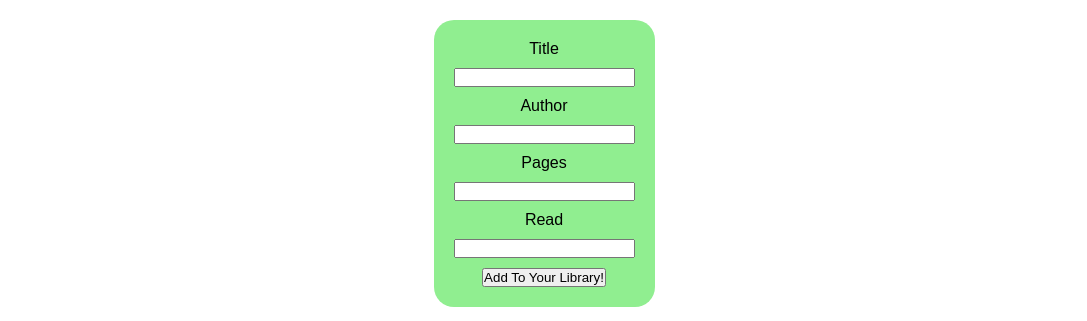
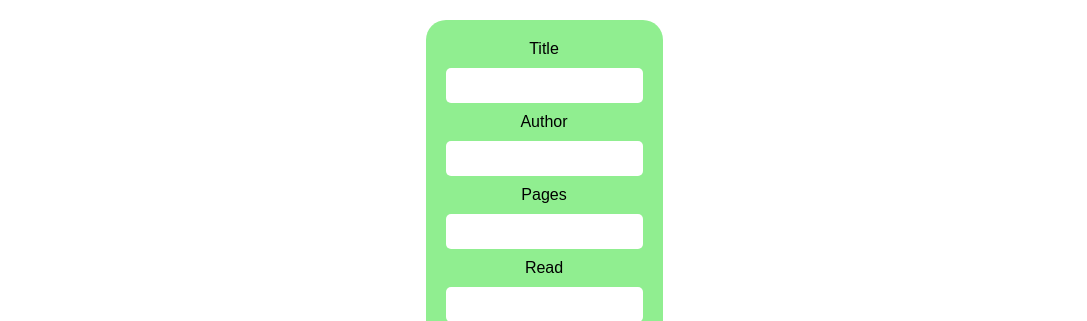
Before and after one commit to hamacodes/library, a plain HTML site: page index.html in a window 1280 px wide. Shown: the top 321 px of the page, without its empty margins (96-1183 px from the left). Drawn offline with Linux system fonts and the light colour scheme.

Commit message:
chore: Update form input styles and book card layout

```diff
--- a/styles.css
+++ b/styles.css
@@ -27,6 +27,12 @@ form {
   padding: 20px;
   margin-top: 20px;
 }
+form input {
+  width: 100%;
+  padding: 10px;
+  border-radius: 5px;
+  border: none;
+}
 
 #library {
   background-color: purple;
```
